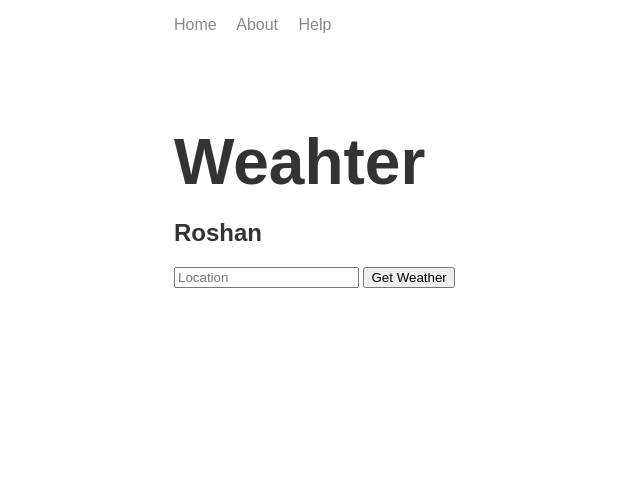
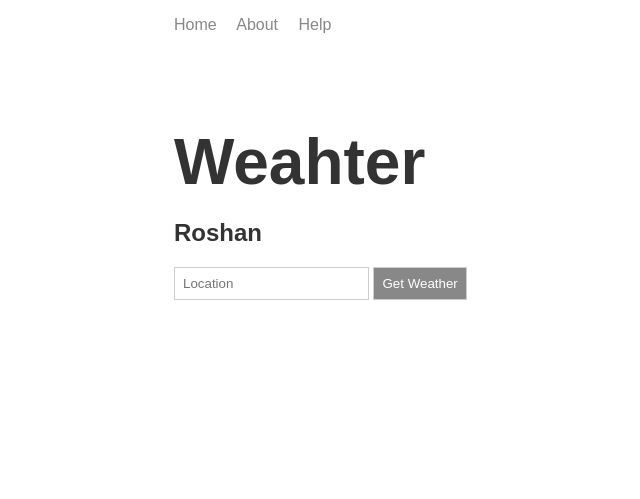
Before and after one commit to Arobce/Learning-Web-Servers, a Node server app: page / in a window 1280 px wide. Shown: the top 499 px of the page, without its empty margins (141-781 px from the left). Run offline with Node 20, Linux system fonts and the light colour scheme.

Commit message:
Added Styles and Calling JS

```diff
--- a/public/css/style.css
+++ b/public/css/style.css
@@ -40,3 +40,16 @@ header a {
 .portrait {
     width: 250px;
 }
+
+input{
+    border: 1px solid #cccccc;
+    padding: 8px;
+}
+
+.button{
+    cursor: pointer;
+    border: 1px solid #cccccc;
+    color: #fff;
+    background: #888888;
+    padding: 8px;
+}
--- a/public/js/index.js
+++ b/public/js/index.js
@@ -1,6 +1,10 @@
 
 const baseApiUrl = "http://localhost:3000/weather?address=";
 const weatherForm = document.querySelector(".form");
+
+const locationNode = document.querySelector(".location");
+const forecastNode = document.querySelector(".forecast");
+const errorMessageNode = document.querySelector(".error");
 
 const getHttpResponse = (url, callback) => {
     fetch(url).then((response) => {
@@ -25,14 +29,26 @@ weatherForm.addEventListener("submit", (e) => {
     const location = getLocation();
     const link = addLocationParameterToApiLink(location);
 
-    printHttpResponse(link);
+    setLocationDom("Loading....");
 
+    getHttpResponse(link, (body) => {
+        if (body.error) {
+            setErrorDom(body.error)
+        } else {
+            setLocationDom(body.location);
+            setForecastDom(body.forecast);
+        }
+
+    })
 })
 
 
 const addLocationParameterToApiLink = location => baseApiUrl + location;
+
 const getLocation = () => document.querySelector(".location-field").value;
 
-const getLocationFromField = () => {
-    return document.querySelector(".form")
-}
+const setLocationDom = location => locationNode.innerHTML = location;
+
+const setForecastDom = forecast => forecastNode.innerHTML = forecast;
+
+const setErrorDom = error => errorMessageNode.innerHTML = error;
--- a/templates/views/index.hbs
+++ b/templates/views/index.hbs
@@ -6,8 +6,12 @@
 
     <form class="form">
         <input type="text" class="location-field" name="location" id="" placeholder="Location">
-        <input type="submit" value="Get Weather">
+        <input type="submit" class="button" value="Get Weather">
     </form>
+
+    <p class="error"></p>
+    <p class="location"></p>
+    <p class="forecast"></p>
 </div>
 
 {{>footer}}
```
